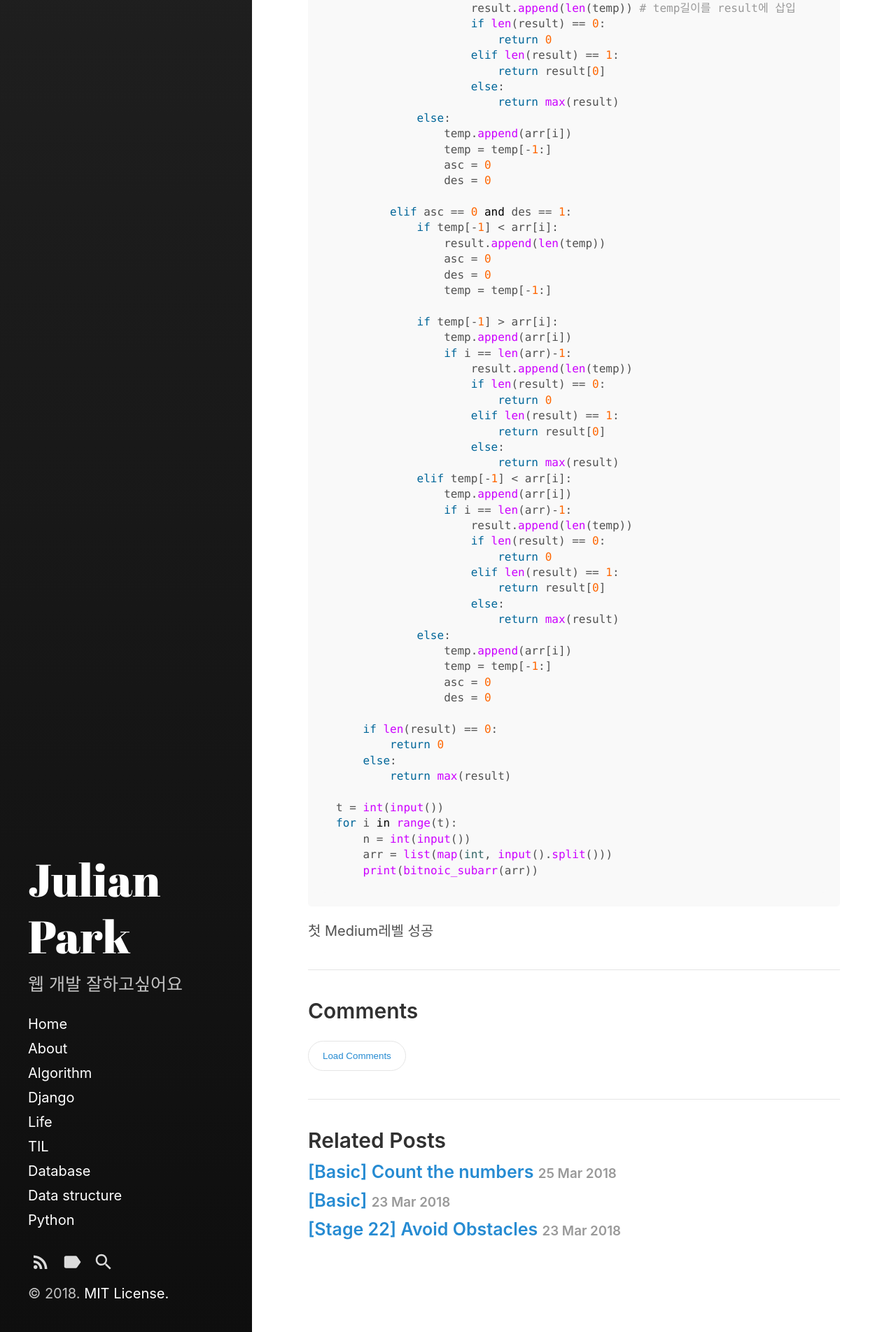
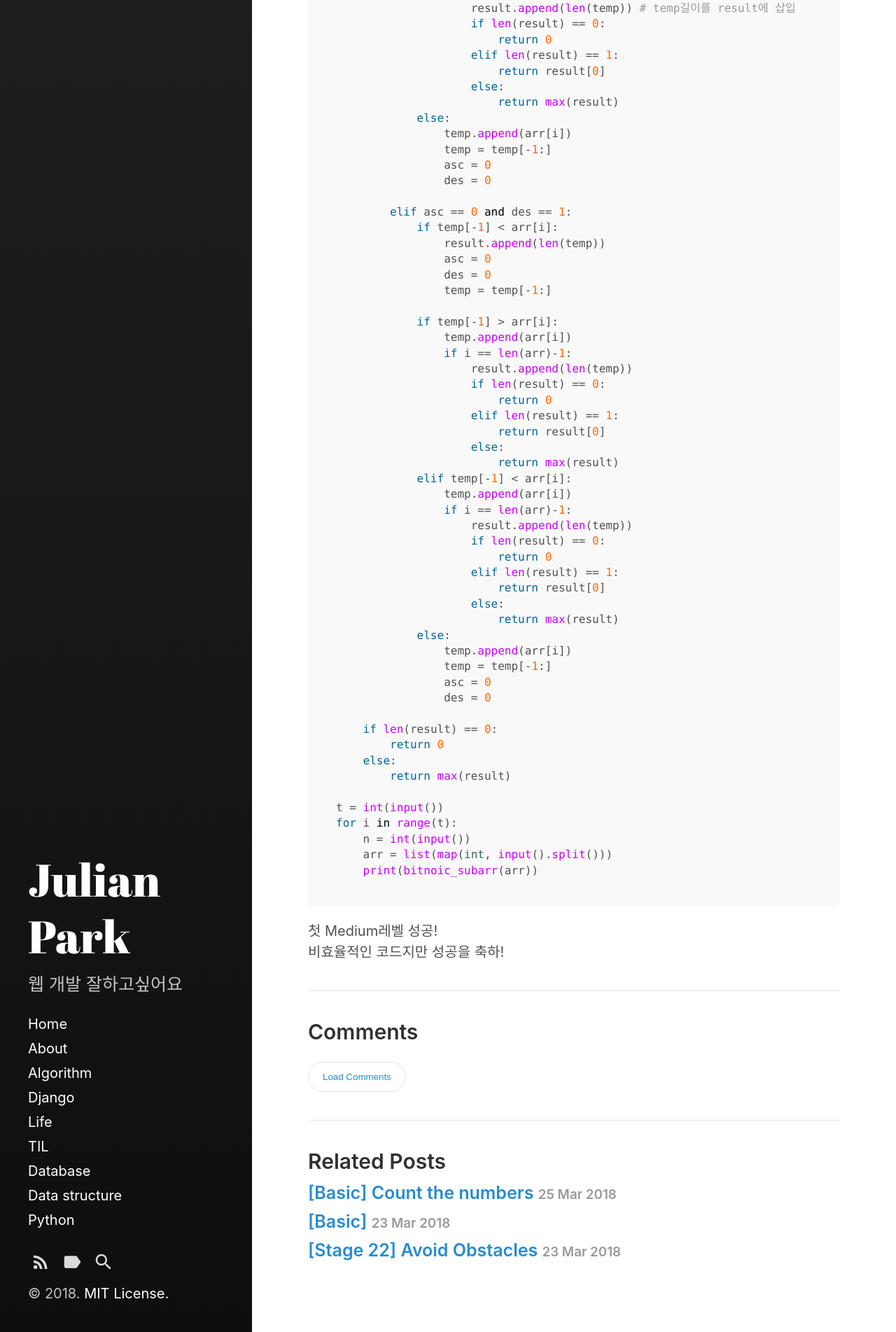
Before and after one commit to Chrisaor/chrisaor.github.com, a Jekyll site: the page built from _posts/Algorithm/2018-03-26-Algorithm_maximumLengthBitonic.md, in a window 1280 px wide. Shown: the part 2267-4170 px from the top of the page at 70% size. Built offline with Jekyll 4.4.1, drawn with Linux system fonts in a browser that asks for light colours.

Commit message:
algorithm update

````diff
--- a/_posts/Algorithm/2018-03-26-Algorithm_maximumLengthBitonic.md
+++ b/_posts/Algorithm/2018-03-26-Algorithm_maximumLengthBitonic.md
@@ -140,4 +140,5 @@ for i in range(t):
     print(bitnoic_subarr(arr))
 ```
 
-첫 Medium레벨 성공
+첫 Medium레벨 성공!
+비효율적인 코드지만 성공을 축하!
````
